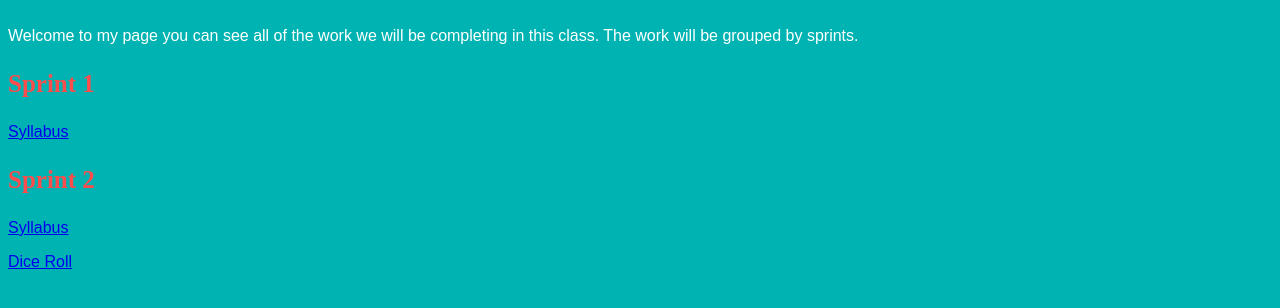
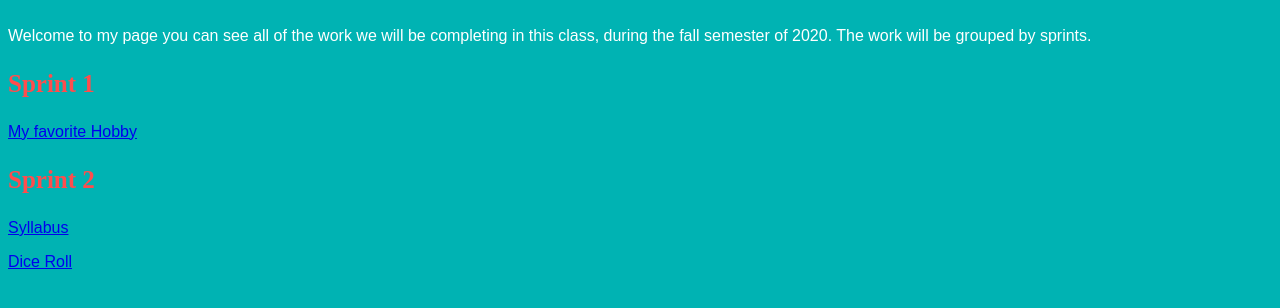
Before and after one commit to dcazales/EnginneringClass, a plain HTML site: page index.html in a window 1280 px wide. Shown: the part 200-508 px from the top of the page. Drawn offline with Linux system fonts and the light colour scheme.

Commit message:
Update index.html

```diff
--- a/index.html
+++ b/index.html
@@ -45,17 +45,17 @@
    </header>
    <body>
    	<section>
-   		<p>Welcome to my page you can see all of the work we will be completing in this class. The work will be grouped by sprints.</p>
+   		<p>Welcome to my page you can see all of the work we will be completing in this class, during the fall semester of 2020. The work will be grouped by sprints.</p>
    		<article>
    			<h3>Sprint 1</h3>
-   			<p><A HREF="myfavoritehobby.html"target="_blank">Syllabus</A></p>
+   			<p><A HREF="https://my-favorite-hobby-dc.azurewebsites.net/"target="_blank">My favorite Hobby</A></p>
 
    		</article>
 
    		<article>
    			<h3>Sprint 2</h3>
-   			<p><A HREF="syllabus.html"target="_blank">Syllabus</A></p>
-   			<p><A HREF="diceRoll.html"target="_blank">Dice Roll</A></p>
+   			<p><A HREF="https://syllabus-dc.azurewebsites.net/"target="_blank">Syllabus</A></p>
+   			<p><A HREF="https://diceroll.azurewebsites.net/"target="_blank">Dice Roll</A></p>
    		</article>
    	</section>
    </body>
```
